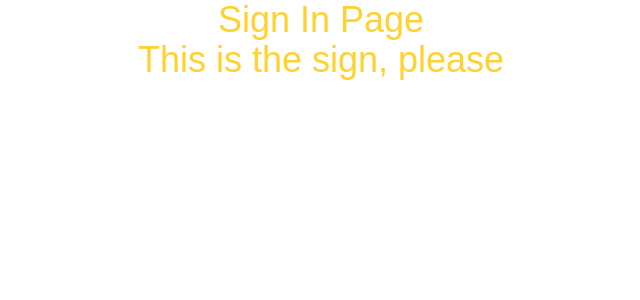
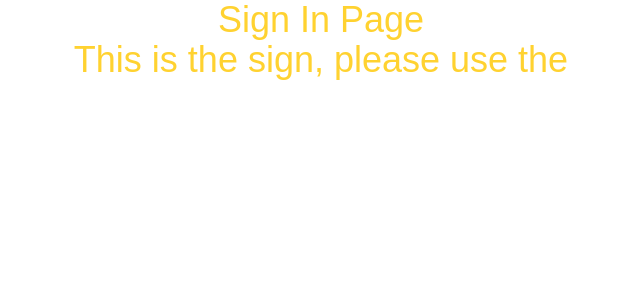
Before and after one commit to alhamzaaaaa/MERN-Stack-Concepts-Recall, a Next.js app in the folder next-js-recall/recall-4-route-groups/: page /sign-in in a window 1280 px wide. Shown: the top 300 px of the page, without its empty margins (319-959 px from the left). Built offline with nearby package versions, Linux system fonts and the light colour scheme.

Commit message:
Concepts Recall

```diff
--- a/next-js-recall/recall-4-route-groups/app/(auth)/sign-in/page.jsx
+++ b/next-js-recall/recall-4-route-groups/app/(auth)/sign-in/page.jsx
@@ -5,7 +5,7 @@ const page = () => {
     <div className=' flex flex-col justify-center items-center  text-4xl text-amber-300'>
       Sign In Page
       <h3>
-        This is the sign, please
+        This is the sign, please use the
       </h3>
     </div>
   )
```
